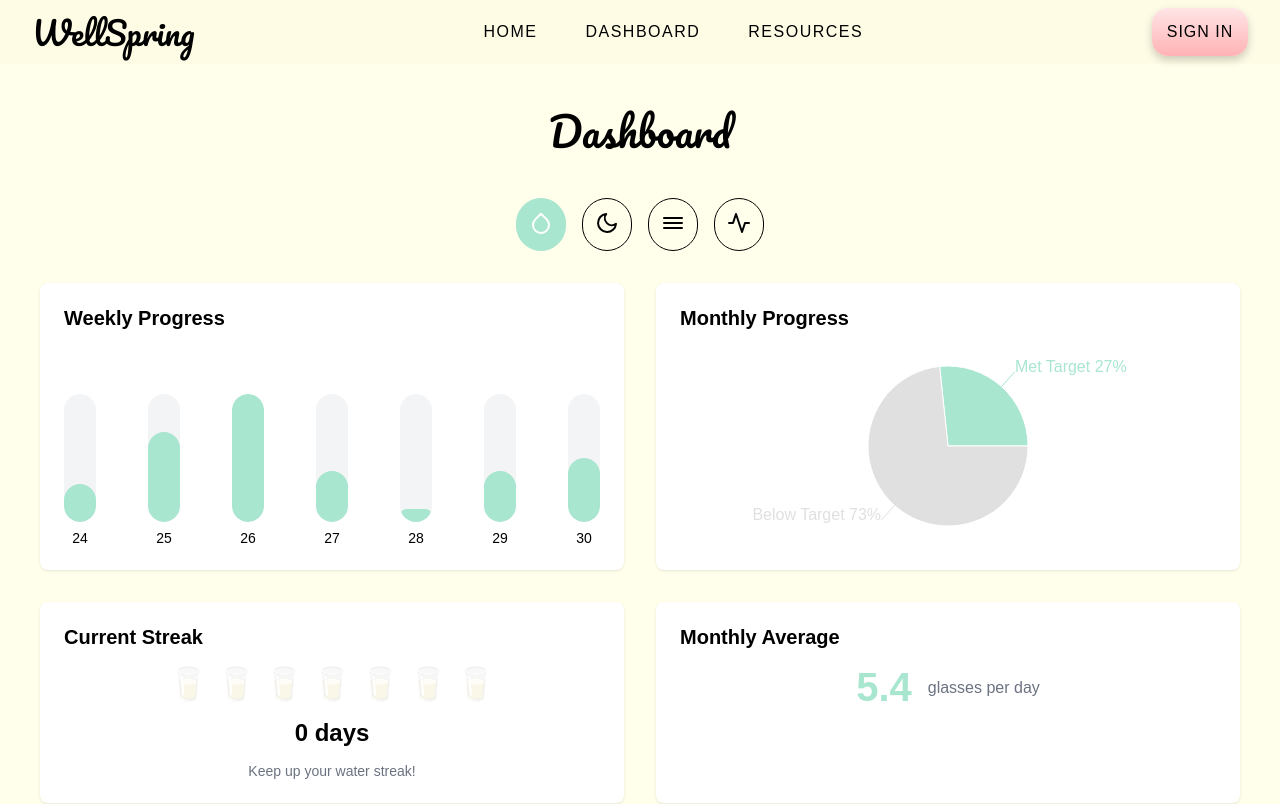
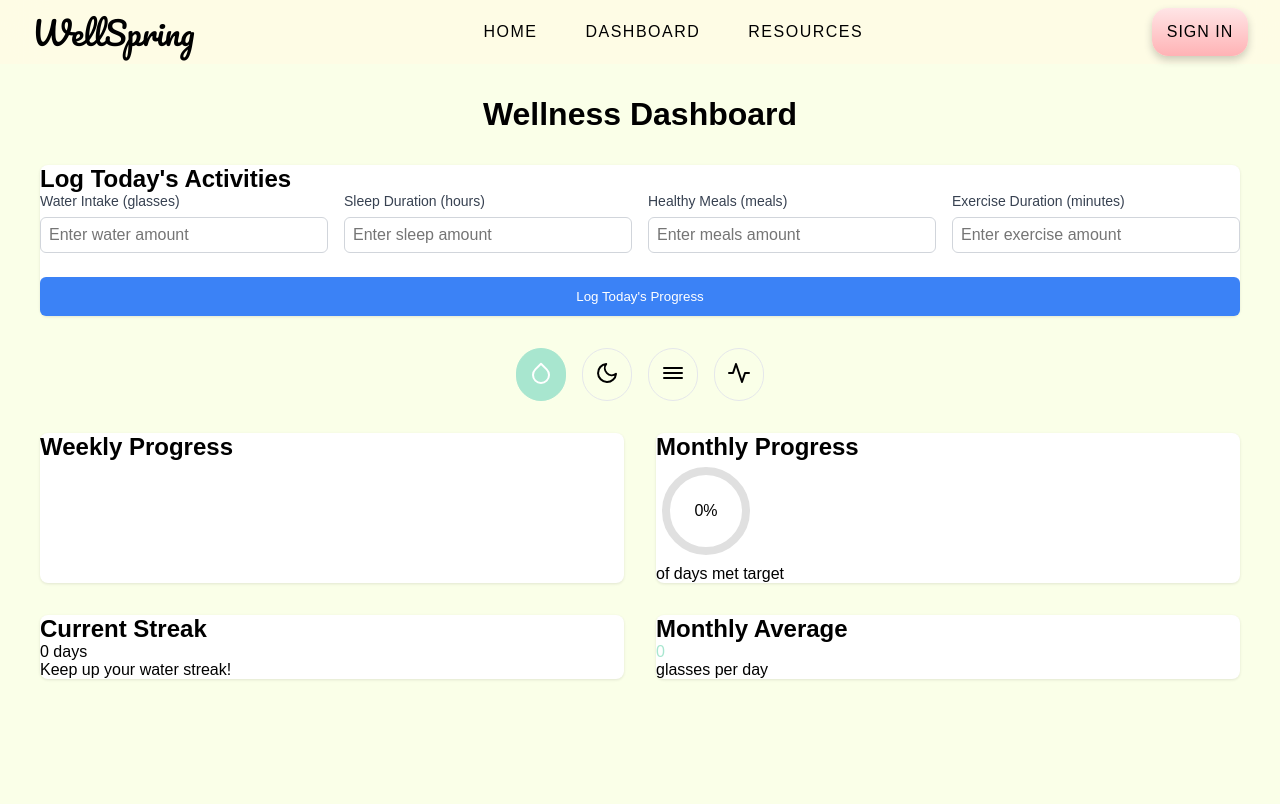
Before and after one commit to RuhaniMittal29/HackCamp, a React (Create React App) app in the folder hackcamp/: page /dashboard in a window 1280 px wide. Shown: the top 804 px of the page. Built offline with nearby package versions, Linux system fonts and the light colour scheme.

Commit message:
some change

```diff
--- a/hackcamp/src/components/Dashboard/dashboard.css
+++ b/hackcamp/src/components/Dashboard/dashboard.css
@@ -1,7 +1,7 @@
 .dashboard {
     min-height: 100vh;
     padding: 2rem;
-    background-color: #FFFFEC;
+    background-color: #faffe8;
   }
 
   .dashboard-container {
@@ -10,15 +10,83 @@
   }
 
   .dashboard-title {
-    font-size: 2.5rem;
+    font-size: 2rem;
     font-weight: bold;
     text-align: center;
     margin-bottom: 2rem;
-    font-family: "Pacifico", cursive;
-    font-weight: 100;
-    font-style: normal;
   }
 
+  /* Input Form Styles */
+  .input-card {
+    margin-bottom: 2rem;
+  }
+
+  .input-form {
+    width: 100%;
+  }
+
+  .input-grid {
+    display: grid;
+    grid-template-columns: repeat(1, 1fr);
+    gap: 1rem;
+    margin-bottom: 1.5rem;
+  }
+
+  @media (min-width: 640px) {
+    .input-grid {
+      grid-template-columns: repeat(2, 1fr);
+    }
+  }
+
+  @media (min-width: 1024px) {
+    .input-grid {
+      grid-template-columns: repeat(4, 1fr);
+    }
+  }
+
+  .input-group {
+    display: flex;
+    flex-direction: column;
+  }
+
+  .input-label {
+    font-size: 0.875rem;
+    font-weight: 500;
+    margin-bottom: 0.5rem;
+    color: #374151;
+  }
+
+  .metric-input {
+    padding: 0.5rem;
+    border: 1px solid #d1d5db;
+    border-radius: 0.375rem;
+    font-size: 1rem;
+    width: 100%;
+  }
+
+  .metric-input:focus {
+    outline: none;
+    border-color: #60a5fa;
+    ring: 2px solid #60a5fa;
+  }
+
+  .submit-button {
+    width: 100%;
+    padding: 0.75rem;
+    background-color: #3b82f6;
+    color: white;
+    border: none;
+    border-radius: 0.375rem;
+    font-weight: 500;
+    cursor: pointer;
+    transition: background-color 0.2s;
+  }
+
+  .submit-button:hover {
+    background-color: #2563eb;
+  }
+
+  /* Existing styles */
   .metric-buttons {
     display: flex;
     justify-content: center;
@@ -29,7 +97,7 @@
   .metric-button {
     padding: 0.75rem;
     border-radius: 9999px;
-    border: 1px solid #000000;
+    border: 1px solid #e5e7eb;
     background: none;
     cursor: pointer;
     transition: all 0.2s;
@@ -63,121 +131,3 @@
     border-radius: 0.5rem;
     box-shadow: 0 1px 3px rgba(0, 0, 0, 0.1);
   }
-
-  .card-content {
-    padding: 1.5rem;
-  }
-
-  .card-title {
-    font-size: 1.25rem;
-    font-weight: 600;
-    margin-bottom: 1rem;
-  }
-
-  /* Weekly Progress Chart */
-  .weekly-chart {
-    height: 200px;
-    display: flex;
-    align-items: flex-end;
-    justify-content: space-between;
-  }
-
-  .bar-container {
-    display: flex;
-    flex-direction: column;
-    align-items: center;
-  }
-
-  .bar-wrapper {
-    height: 128px;
-    width: 2rem;
-    background-color: #f3f4f6;
-    border-radius: 9999px;
-    overflow: hidden;
-    position: relative;
-  }
-
-  .bar-fill {
-    position: absolute;
-    bottom: 0;
-    left: 0;
-    right: 0;
-    transition: height 0.5s;
-    border-radius: 9999px;
-  }
-
-  .bar-label {
-    font-size: 0.875rem;
-    margin-top: 0.5rem;
-  }
-
-  /* Pie Chart */
-  .pie-chart {
-    height: 200px;
-  }
-
-  /* Streak Section */
-  .streak-container {
-    display: flex;
-    flex-direction: column;
-    align-items: center;
-    justify-content: center;
-  }
-
-  .streak-icons {
-    display: flex;
-    margin-bottom: 1rem;
-  }
-
-  .streak-icon {
-    font-size: 2rem;
-    margin: 0 0.25rem;
-  }
-
-  .streak-icon.active {
-    opacity: 1;
-  }
-
-  .streak-icon:not(.active) {
-    opacity: 0.3;
-  }
-
-  .streak-count {
-    font-size: 1.5rem;
-    font-weight: bold;
-  }
-
-  .streak-message {
-    margin-top: 1rem;
-    text-align: center;
-    font-size: 0.875rem;
-    color: #6b7280;
-  }
-
-  /* Monthly Average */
-  .average-container {
-    display: flex;
-    align-items: center;
-    justify-content: center;
-    gap: 1rem;
-  }
-
-  .average-value {
-    font-size: 2.5rem;
-    font-weight: bold;
-  }
-
-  .average-unit {
-    color: #6b7280;
-  }
-
-  /* Overview Section */
-  .overview-card {
-    grid-column: 1 / -1;
-  }
-
-  .overview-grid {
-    display: grid;
-    grid-template-columns: repeat(2, 1fr);
-    gap: 1rem;
-  }
--- a/hackcamp/src/components/Dashboard/dashboard.jsx
+++ b/hackcamp/src/components/Dashboard/dashboard.jsx
@@ -1,8 +1,13 @@
-import React, { useState } from 'react';
-import { PieChart, Pie, Cell, ResponsiveContainer } from 'recharts';
+import React, { useState, useEffect } from 'react';
 import './dashboard.css';
 
-// Icons can be imported from a package like react-icons or defined as SVG components
+const PASTEL_COLORS = {
+  water: '#A8E6CF',
+  sleep: '#DCEDC1',
+  meals: '#FFD3B6',
+  exercise: '#FFAAA5'
+};
+
 const Icons = {
   Droplet: () => (
     <svg xmlns="http://www.w3.org/2000/svg" width="24" height="24" viewBox="0 0 24 24" fill="none" stroke="currentColor" strokeWidth="2" strokeLinecap="round" strokeLinejoin="round">
@@ -26,33 +31,14 @@ const Icons = {
   )
 };
 
-const PASTEL_COLORS = {
-  water: '#A8E6CF',
-  sleep: '#DCEDC1',
-  meals: '#FFD3B6',
-  exercise: '#FFAAA5'
-};
-
-const wellnessData = {
-  water: Array.from({ length: 30 }, (_, i) => ({ date: `Day ${i + 1}`, value: Math.floor(Math.random() * 10) + 1 })),
-  sleep: Array.from({ length: 30 }, (_, i) => ({ date: `Day ${i + 1}`, value: Math.floor(Math.random() * 4) + 5 })),
-  meals: Array.from({ length: 30 }, (_, i) => ({ date: `Day ${i + 1}`, value: Math.floor(Math.random() * 3) + 1 })),
-  exercise: Array.from({ length: 30 }, (_, i) => ({ date: `Day ${i + 1}`, value: Math.floor(Math.random() * 60) + 15 }))
-};
-
 const getMetricIcon = (metric) => {
-  switch (metric) {
-    case 'water':
-      return <Icons.Droplet />;
-    case 'sleep':
-      return <Icons.Moon />;
-    case 'meals':
-      return <Icons.Utensils />;
-    case 'exercise':
-      return <Icons.Activity />;
-    default:
-      return null;
-  }
+  const IconComponent = Icons[{
+    water: 'Droplet',
+    sleep: 'Moon',
+    meals: 'Utensils',
+    exercise: 'Activity'
+  }[metric]];
+  return IconComponent ? <IconComponent /> : null;
 };
 
 const getMetricUnit = (metric) => {
@@ -65,40 +51,103 @@ const getMetricUnit = (metric) => {
   return units[metric] || '';
 };
 
-const getStreakIcons = (metric, streak) => {
-  const icons = [];
-  const maxIcons = 7;
-  const filledIcons = Math.min(streak, maxIcons);
-  const emojis = {
-    water: '🥛',
-    sleep: '🌙',
-    meals: '🍎',
-    exercise: '🏋️'
+const getMetricLabel = (metric) => {
+  const labels = {
+    water: 'Water Intake',
+    sleep: 'Sleep Duration',
+    meals: 'Healthy Meals',
+    exercise: 'Exercise Duration'
   };
-
-  for (let i = 0; i < maxIcons; i++) {
-    icons.push(
-      <span
-        key={i}
-        className={`streak-icon ${i < filledIcons ? 'active' : ''}`}
-      >
-        {emojis[metric]}
-      </span>
-    );
-  }
-  return icons;
+  return labels[metric] || metric;
 };
 
 function WellnessDashboard() {
   const [activeMetric, setActiveMetric] = useState('water');
+  const [wellnessData, setWellnessData] = useState(() => {
+    const savedData = localStorage.getItem('wellnessData');
+    if (savedData) {
+      return JSON.parse(savedData);
+    }
+    return {};
+  });
+  const [todayInputs, setTodayInputs] = useState({
+    water: [],
+    sleep: [],
+    meals: [],
+    exercise: []
+  });
+
+  useEffect(() => {
+    localStorage.setItem('wellnessData', JSON.stringify(wellnessData));
+  }, [wellnessData]);
+
+  const formatDate = (date) => {
+    return date.toISOString().split('T')[0];
+  };
+
+  const getToday = () => formatDate(new Date());
+
+  const handleInputChange = (metric, value) => {
+    setTodayInputs(prev => ({
+      ...prev,
+      [metric]: value
+    }));
+  };
+
+  const handleSubmit = (e) => {
+    e.preventDefault();
+    const today = getToday();
+
+    const newData = { ...wellnessData };
+    Object.keys(todayInputs).forEach(metric => {
+      if (!newData[metric]) {
+        newData[metric] = [];
+      }
+      // Remove existing entry for today if it exists
+      newData[metric] = newData[metric].filter(entry => entry.date !== today);
+      // Add new entry
+      if (todayInputs[metric] !== '') {
+        newData[metric].push({
+          date: today,
+          value: parseFloat(todayInputs[metric])
+        });
+      }
+    });
+
+    setWellnessData(newData);
+    setTodayInputs({
+      water: '',
+      sleep: '',
+      meals: '',
+      exercise: ''
+    });
+  };
+
+  const getLast7Days = (metric) => {
+    const data = wellnessData[metric] || [];
+    return data.slice(-7);
+  };
+
+  const getMetricProgress = (metric) => {
+    const data = wellnessData[metric] || [];
+    if (data.length === 0) return 0;
+
+    const targets = { water: 8, sleep: 7, meals: 3, exercise: 30 };
+    const target = targets[metric];
+    const metTarget = data.filter(day => day.value >= target).length;
+    return Math.round((metTarget / data.length) * 100);
+  };
 
   const getStreakCount = (metric) => {
-    const data = wellnessData[metric];
+    const data = wellnessData[metric] || [];
+    if (data.length === 0) return 0;
+
     let streak = 0;
     const targets = { water: 8, sleep: 7, meals: 3, exercise: 30 };
+    const sortedData = [...data].sort((a, b) => new Date(b.date) - new Date(a.date));
 
-    for (let i = data.length - 1; i >= 0; i--) {
-      if (data[i].value >= targets[metric]) {
+    for (let i = 0; i < sortedData.length; i++) {
+      if (sortedData[i].value >= targets[metric]) {
         streak++;
       } else {
         break;
@@ -108,31 +157,48 @@ function WellnessDashboard() {
   };
 
   const getMonthlyAverage = (metric) => {
-    const data = wellnessData[metric];
+    const data = wellnessData[metric] || [];
+    if (data.length === 0) return 0;
+
     const sum = data.reduce((acc, day) => acc + day.value, 0);
     return (sum / data.length).toFixed(1);
-  };
-
-  const getWeeklyData = (metric) => {
-    return wellnessData[metric].slice(-7);
-  };
-
-  const getMonthlyPieData = (metric) => {
-    const data = wellnessData[metric];
-    const targets = { water: 8, sleep: 7, meals: 3, exercise: 30 };
-    const target = targets[metric];
-    const metTarget = data.filter(day => day.value >= target).length;
-    const belowTarget = data.length - metTarget;
-    return [
-      { name: 'Met Target', value: metTarget },
-      { name: 'Below Target', value: belowTarget }
-    ];
   };
 
   return (
     <div className="dashboard">
       <div className="dashboard-container">
-        <h1 className="dashboard-title">Dashboard</h1>
+        <h1 className="dashboard-title">Wellness Dashboard</h1>
+
+        {/* Input Form */}
+        <div className="card input-card">
+          <div className="card-content">
+            <h2 className="card-title">Log Today's Activities</h2>
+            <form onSubmit={handleSubmit} className="input-form">
+              <div className="input-grid">
+                {['water', 'sleep', 'meals', 'exercise'].map((metric) => (
+                  <div key={metric} className="input-group">
+                    <label htmlFor={metric} className="input-label">
+                      {getMetricLabel(metric)} ({getMetricUnit(metric)})
+                    </label>
+                    <input
+                      type="number"
+                      id={metric}
+                      value={todayInputs[metric]}
+                      onChange={(e) => handleInputChange(metric, e.target.value)}
+                      placeholder={`Enter ${metric} amount`}
+                      min="0"
+                      step={metric === 'sleep' ? "0.5" : "1"}
+                      className="metric-input"
+                    />
+                  </div>
+                ))}
+              </div>
+              <button type="submit" className="submit-button">
+                Log Today's Progress
+              </button>
+            </form>
+          </div>
+        </div>
 
         <div className="metric-buttons">
           {['water', 'sleep', 'meals', 'exercise'].map((metric) => (
@@ -154,18 +220,18 @@ function WellnessDashboard() {
             <div className="card-content">
               <h2 className="card-title">Weekly Progress</h2>
               <div className="weekly-chart">
-                {getWeeklyData(activeMetric).map((day, index) => (
+                {getLast7Days(activeMetric).map((day, index) => (
                   <div key={index} className="bar-container">
                     <div className="bar-wrapper">
                       <div
                         className="bar-fill"
                         style={{
-                          height: `${(day.value / Math.max(...getWeeklyData(activeMetric).map(d => d.value))) * 100}%`,
+                          height: `${(day.value / Math.max(...getLast7Days(activeMetric).map(d => d.value))) * 100}%`,
                           backgroundColor: PASTEL_COLORS[activeMetric]
                         }}
                       ></div>
                     </div>
-                    <span className="bar-label">{day.date.slice(-2)}</span>
+                    <span className="bar-label">{11}</span>
                   </div>
                 ))}
               </div>
@@ -175,23 +241,36 @@ function WellnessDashboard() {
           <div className="card">
             <div className="card-content">
               <h2 className="card-title">Monthly Progress</h2>
-              <div className="pie-chart">
-                <ResponsiveContainer width="100%" height="100%">
-                  <PieChart>
-                    <Pie
-                      data={getMonthlyPieData(activeMetric)}
-                      cx="50%"
-                      cy="50%"
-                      outerRadius={80}
-                      fill={PASTEL_COLORS[activeMetric]}
-                      dataKey="value"
-                      label={({ name, percent }) => `${name} ${(percent * 100).toFixed(0)}%`}
-                    >
-                      <Cell key="cell-0" fill={PASTEL_COLORS[activeMetric]} />
-                      <Cell key="cell-1" fill="#E0E0E0" />
-                    </Pie>
-                  </PieChart>
-                </ResponsiveContainer>
+              <div className="progress-chart-container">
+                <div className="circle-progress">
+                  <svg width="100" height="100" viewBox="0 0 100 100">
+                    <circle
+                      className="circle-bg"
+                      cx="50"
+                      cy="50"
+                      r="40"
+                      fill="none"
+                      stroke="#E0E0E0"
+                      strokeWidth="8"
+                    />
+                    <circle
+                      className="circle-progress-bar"
+                      cx="50"
+                      cy="50"
+                      r="40"
+                      fill="none"
+                      stroke={PASTEL_COLORS[activeMetric]}
+                      strokeWidth="8"
+                      strokeDasharray={2 * Math.PI * 40}
+                      strokeDashoffset={2 * Math.PI * 40 * (1 - getMetricProgress(activeMetric) / 100)}
+                      transform="rotate(-90 50 50)"
+                    />
+                    <text x="50" y="50" textAnchor="middle" dy=".3em" className="circle-text">
+                      {getMetricProgress(activeMetric)}%
+                    </text>
+                  </svg>
+                </div>
+                <div className="progress-label">of days met target</div>
               </div>
             </div>
           </div>
@@ -200,10 +279,9 @@ function WellnessDashboard() {
             <div className="card-content">
               <h2 className="card-title">Current Streak</h2>
               <div className="streak-container">
-                <div className="streak-icons">
-                  {getStreakIcons(activeMetric, getStreakCount(activeMetric))}
+                <div className="streak-value">
+                  {getStreakCount(activeMetric)} days
                 </div>
-                <div className="streak-count">{getStreakCount(activeMetric)} days</div>
                 <div className="streak-message">
                   Keep up your {activeMetric} streak!
                 </div>
@@ -228,27 +306,6 @@ function WellnessDashboard() {
             </div>
           </div>
         </div>
-
-        <div className="card overview-card">
-          <div className="card-content">
-            <h2 className="card-title">Overview</h2>
-            <div className="overview-grid">
-              {['water', 'sleep', 'meals', 'exercise'].map((metric) => (
-                <div key={metric} className="overview-item">
-                  <div
-                    className="overview-icon"
-                    style={{ backgroundColor: PASTEL_COLORS[metric] }}
-                  >
-                    {getMetricIcon(metric)}
-                  </div>
-                  <div className="overview-metric">{metric.charAt(0).toUpperCase() + metric.slice(1)}</div>
-                  <div className="overview-value">{getMonthlyAverage(metric)}</div>
-                  <div className="overview-unit">{getMetricUnit(metric)} per day</div>
-                </div>
-              ))}
-            </div>
-          </div>
-        </div>
       </div>
     </div>
   );
--- a/hackcamp/src/components/Navbar/navbar.css
+++ b/hackcamp/src/components/Navbar/navbar.css
@@ -1,6 +1,7 @@
 .navbar {
     background-color: rgba(254, 251, 226, 0.6);
-    backdrop-filter: blur(100px);
+    backdrop-filter: blur(20px);
+    -webkit-backdrop-filter: blur(10px);
     height: 4rem;
     width: 100dvw;
     margin: 0 auto;
@@ -8,6 +9,7 @@
     display: flex;
     align-items: center;
     justify-content: space-between;
+    position: sticky;
     top: 0;
     z-index: 3;
 }
--- a/hackcamp/src/index.js
+++ b/hackcamp/src/index.js
@@ -5,7 +5,7 @@ import App from './App';
 
 import {BrowserRouter as Router, Routes, Route} from "react-router-dom";
 
-import Home from "./components/HeroSection/hero";
+import Home from "./components/Home/home";
 import Dashboard from './components/Dashboard/dashboard';
 import Resources from './components/Resources/resources';
 
```
Also changed, not shown: hackcamp/src/components/About/about.js (added, +20 -0 lines), hackcamp/src/components/HeroSection/hero.css (+49 -3 lines), hackcamp/src/components/HeroSection/hero.js (+22 -7 lines), hackcamp/src/components/Home/home.js (added, +15 -0 lines), hackcamp/src/components/About/about.css (added).
